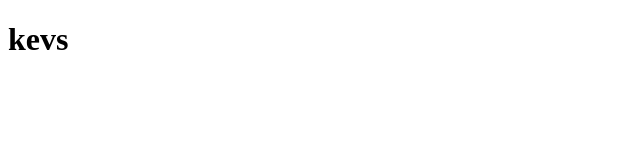
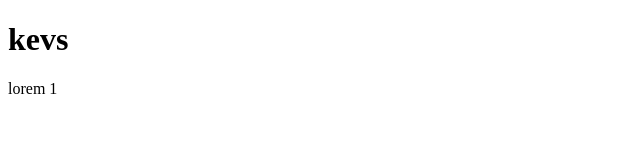
Before and after one commit to KevinStiven1807/kevs, a plain HTML site: page index.html in a window 1280 px wide. Shown: the full height of the page, 0-640 px from the left. Drawn offline with Linux system fonts and the light colour scheme.

Commit message:
Update index.html

```diff
--- a/index.html
+++ b/index.html
@@ -8,5 +8,6 @@
 </head>
 <body>
     <h1>kevs</h1>
+    <p> lorem 1</p>
 </body>
 </html>
```
